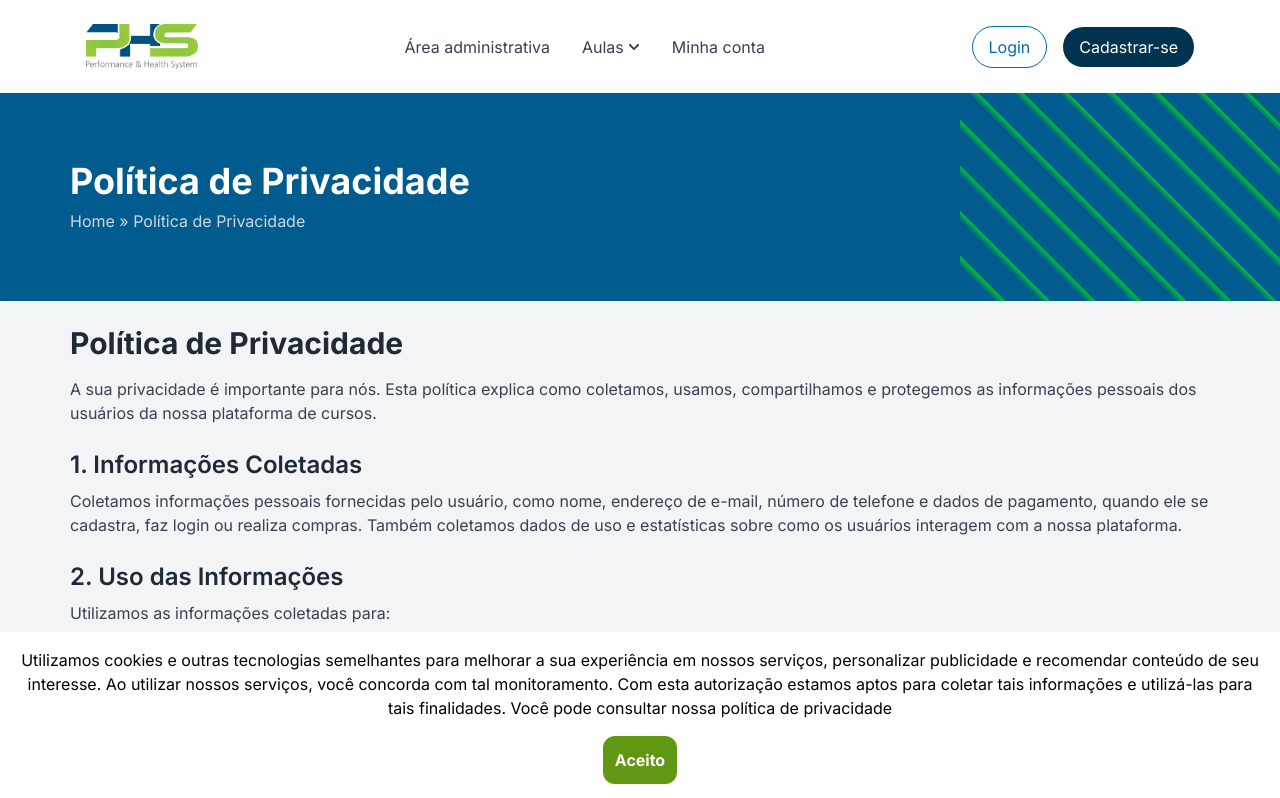
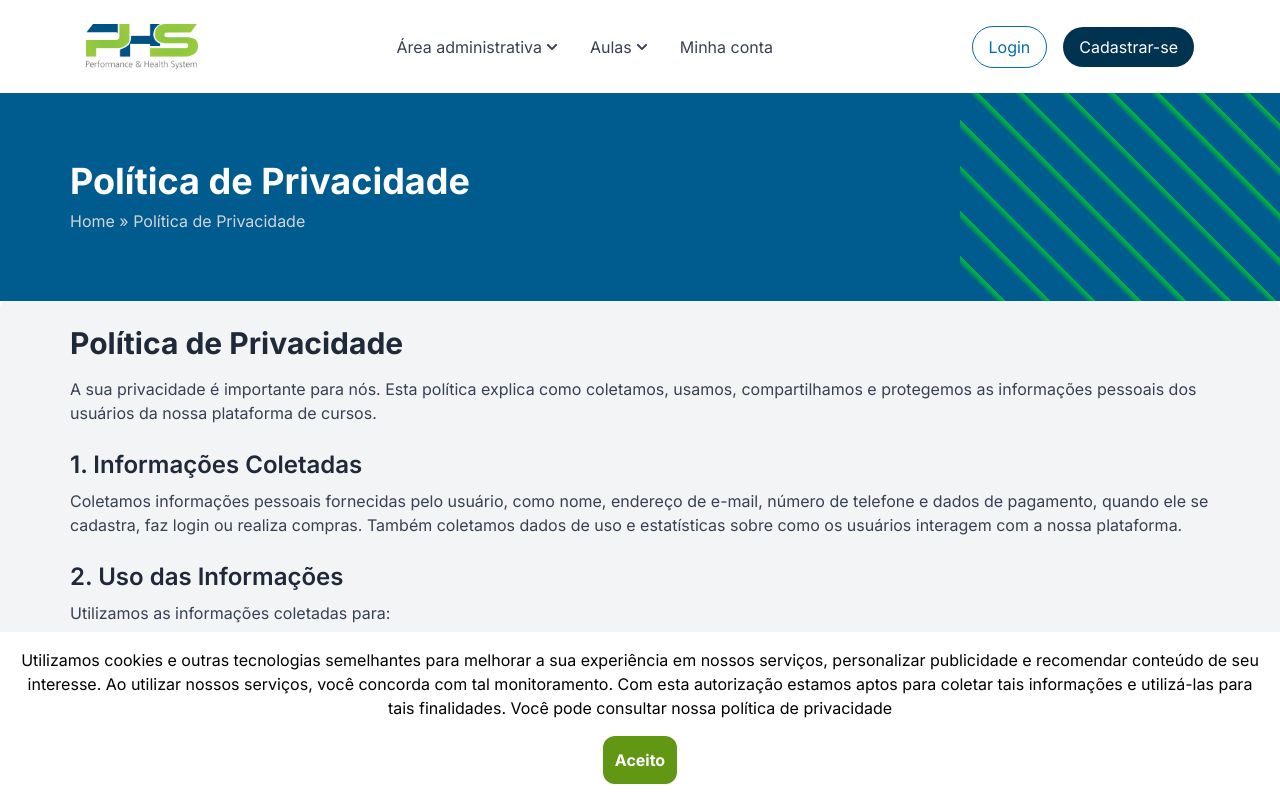
Before and after one commit to lucassdantas/phs-system, a React (Vite) app: page /politica-de-privacidade in a window 1280 px wide. Shown: the top 798 px of the page. Built offline with nearby package versions, Linux system fonts and the light colour scheme.

Commit message:
fix responsivity

```diff
--- a/src/components/Header/DropdownMenu.tsx
+++ b/src/components/Header/DropdownMenu.tsx
@@ -1,6 +1,6 @@
 import { useState } from 'react';
 import { Link } from 'react-router-dom';
-import { FaChevronDown } from 'react-icons/fa'; // Importando o ícone de setinha
+import { FaChevronDown } from 'react-icons/fa';
 
 interface DropdrownMenuProps{
   dropdownMenu:{
@@ -16,23 +16,14 @@ interface DropdrownMenuProps{
 }
 const DropdownMenu = ({dropdownMenu}:DropdrownMenuProps) => {
   const [isOpen, setIsOpen] = useState(false);
-
-  const handleMouseEnter = () => {
-    setIsOpen(true);
-  };
-
-  const handleMouseLeave = () => {
-    setIsOpen(false);
-  };
+  const handleMenuOpenAndClose = () => setIsOpen(!isOpen);;
 
   return (
-    <div className="relative" onMouseEnter={handleMouseEnter} onMouseLeave={handleMouseLeave} >
-      <span className="text-gray-700 hover:text-light-blue-phs-system flex items-center" > <Link to={dropdownMenu.mainMenu.route}>{dropdownMenu.mainMenu.content}</Link> <FaChevronDown className="ml-1 text-xs" /> </span>
+    <div className="relative" onMouseEnter={handleMenuOpenAndClose} onMouseLeave={handleMenuOpenAndClose} >
+      <span className="text-gray-700 hover:text-light-blue-phs-system flex items-center" > <Link to={dropdownMenu.mainMenu.route}>{dropdownMenu.mainMenu.content}</Link> <FaChevronDown onClick={handleMenuOpenAndClose} className="ml-1 text-xs cursor-pointer" /> </span>
       {isOpen && (
         <div className="absolute z-20 py-2 w-48 bg-white shadow-lg rounded-md">
-          {dropdownMenu.dropdownItems.map((item, i) => (
-            <Link key={i} to={item.route} className="block px-4 py-2 text-gray-700 hover:bg-gray-200">{item.content}</Link>
-          ))}
+          {dropdownMenu.dropdownItems.map((submenu, i) => (<Link key={i} to={submenu.route} className="block px-4 py-2 text-gray-700 hover:bg-gray-200">{submenu.content}</Link>))}
         </div>
       )}
     </div>
--- a/src/components/Header/MobileMenu.tsx
+++ b/src/components/Header/MobileMenu.tsx
@@ -6,19 +6,13 @@ interface MobileMenuProps {
 }
 
 export const MobileMenu = ({ children, onClose }: MobileMenuProps) => {
-  // Fecha o menu ao clicar fora dele
   useEffect(() => {
     const handleClickOutside = (event: MouseEvent) => {
       const target = event.target as HTMLElement;
-      // Verifica se o clique foi fora do MobileMenu
-      if (!target.closest('#mobileMenu')) {
-        onClose();
-      }
+      if (!target.closest('#mobileMenu')) onClose();
     };
     document.addEventListener('mousedown', handleClickOutside);
-    return () => {
-      document.removeEventListener('mousedown', handleClickOutside);
-    };
+    return () => document.removeEventListener('mousedown', handleClickOutside);;
   }, [onClose]);
 
   return (
--- a/src/components/Header/NavMenu.tsx
+++ b/src/components/Header/NavMenu.tsx
@@ -1,27 +1,13 @@
-import React from 'react';
 import { Link } from 'react-router-dom';
-import DropdownMenu from './DropdownMenu'; // Importe o componente DropdownMenu
+import { adminDropdownMenu, lessonsDropdownMenu } from '@/components/Header/utils/menus';
+import DropdownMenu from './DropdownMenu';
 
-const NavMenu: React.FC = () => {
-  const lessonsDropdownMenuItems = {
-    mainMenu:{
-      route:'/aulas',
-      content:'Aulas'
-    },
-    dropdownItems:[
-      {route:'/aulas/fase1', content:'Fase 1'},
-      {route:'/aulas/fase2', content:'Fase 2'},
-    ]
-  }
+const NavMenu = () => {
   return (
-    <nav className="hidden lg:flex space-x-8">
-      <Link to="/admin" className="text-gray-700 hover:text-light-blue-phs-system">
-        Área administrativa
-      </Link>
-      <DropdownMenu  dropdownMenu={lessonsDropdownMenuItems}/>
-      <Link to="/minha-conta" className="text-gray-700 hover:text-light-blue-phs-system">
-        Minha conta
-      </Link>
+    <nav className="lg:flex lg:flex-row lg:space-y-0 lg:py-0 lg:space-x-8 flex-col items-start py-4">
+      <DropdownMenu  dropdownMenu={adminDropdownMenu}/>
+      <DropdownMenu  dropdownMenu={lessonsDropdownMenu}/>
+      <Link to="/minha-conta" className="text-gray-700 hover:text-light-blue-phs-system">Minha conta</Link>
     </nav>
   );
 };
--- a/src/components/Header/index.tsx
+++ b/src/components/Header/index.tsx
@@ -30,7 +30,9 @@ export const Header = ({ isHomepage = false }: { isHomepage?: boolean }) => {
             {isMenuOpen ? <FaTimes /> : <FaBars />}
           </button>
 
-          <NavMenu />
+          <div className="hidden lg:flex">
+            <NavMenu />
+          </div>
 
           <div className="hidden lg:block">
             <LoginAndRegisterButtons />
@@ -39,7 +41,8 @@ export const Header = ({ isHomepage = false }: { isHomepage?: boolean }) => {
 
         {isMenuOpen && (
           <MobileMenu onClose={toggleMenu}>
-            <nav className="flex flex-col items-center space-y-4 py-4">
+            <NavMenu/>
+            {/* <nav className="flex flex-col items-center space-y-4 py-4">
               <Link to="/admin" className="text-gray-700 hover:text-light-blue-phs-system">
                 Área administrativa
               </Link>
@@ -50,7 +53,7 @@ export const Header = ({ isHomepage = false }: { isHomepage?: boolean }) => {
                 Minha conta
               </Link>
               <LoginAndRegisterButtons />
-            </nav>
+            </nav> */}
           </MobileMenu>
         )}
       </Limiter>
--- /dev/null
+++ b/src/components/Header/utils/menus.tsx
@@ -0,0 +1,21 @@
+export const lessonsDropdownMenu = {
+  mainMenu:{
+    route:'/aulas',
+    content:'Aulas'
+  },
+  dropdownItems:[
+    {route:'/aulas/fase1', content:'Fase 1'},
+    {route:'/aulas/fase2', content:'Fase 2'},
+  ]
+}
+export const adminDropdownMenu = {
+  mainMenu:{
+    route:'/admin',
+    content:'Área administrativa'
+  },
+  dropdownItems:[
+    {route:'/admin/add-lesson', content:'Adicionar aula'},
+    {route:'/admin/add-class',  content:'Adicionar turma'},
+    {route:'/admin/add-instructor', content:'Adicionar instrutor'},
+  ]
+}
```
